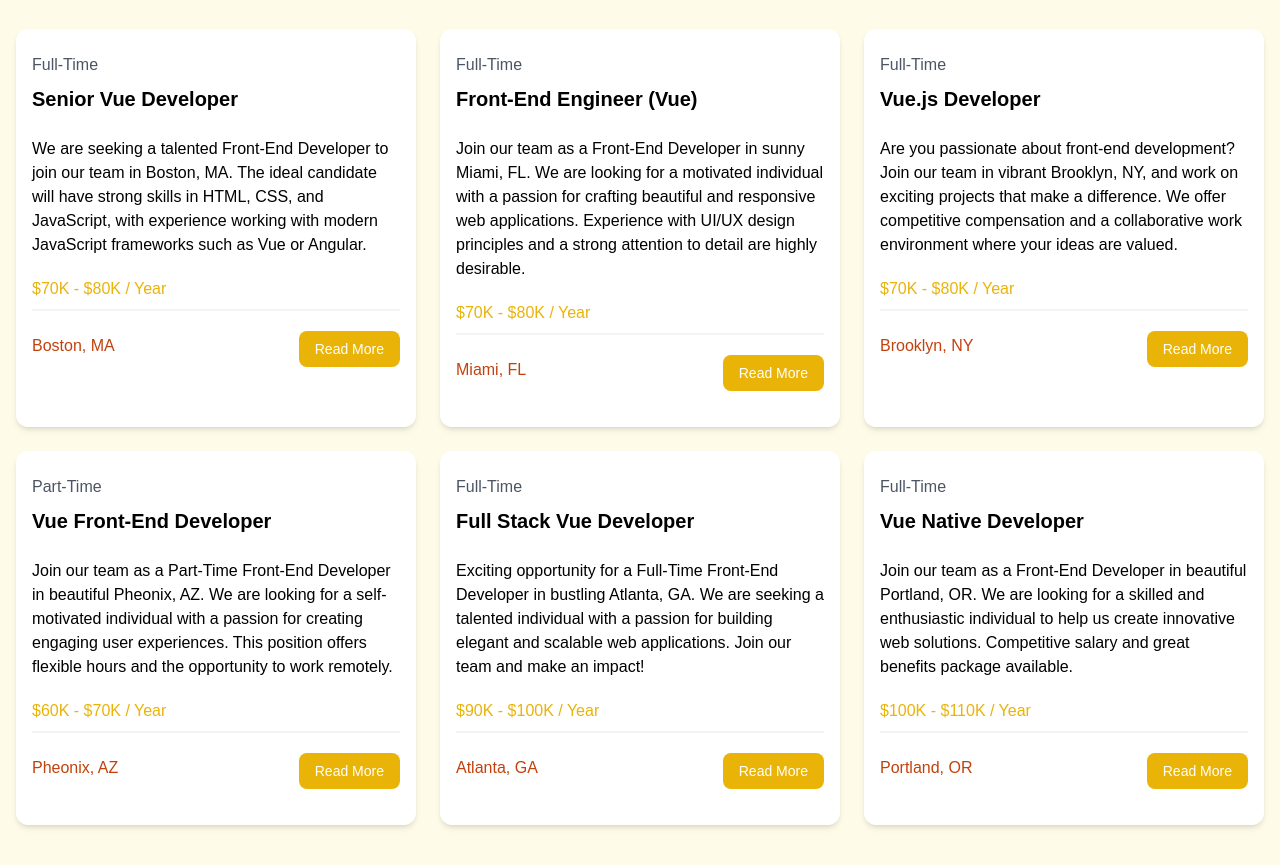
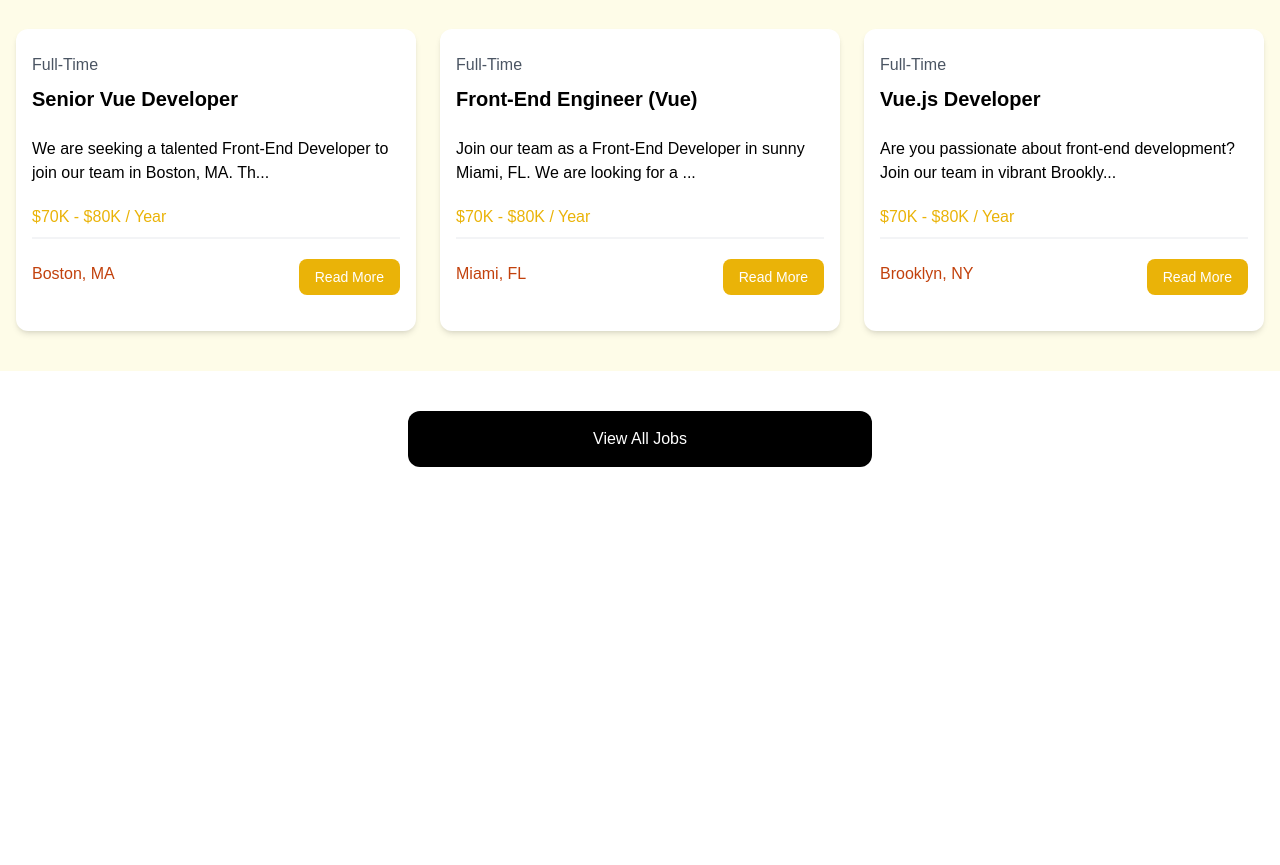
Before and after one commit to tosvic/vue-cdn_test, a Vue app in the folder vue-cc24/: page / in a window 1280 px wide. Shown: the part 680-1545 px from the top of the page. After the commit the page ends 1187 px from the top, so only its background shows below. Built offline with nearby package versions, Linux system fonts and the light colour scheme.

Commit message:
truncatedDescription

```diff
--- a/vue-cc24/src/App.vue
+++ b/vue-cc24/src/App.vue
@@ -11,5 +11,5 @@ import Joblistings from "./Joblistings.vue";
   <Hero title="hello peole" subtitle="chilling with props"/>
   <HomeCard />
   <!-- <JobList /> -->
-  <Joblistings :limit="0" />
+  <Joblistings :limit="3" :showButton="true" />
 </template>
--- a/vue-cc24/src/JobList.vue
+++ b/vue-cc24/src/JobList.vue
@@ -1,9 +1,22 @@
 <script setup>
-import { defineProps } from "vue";
+import { defineProps, ref, computed, } from "vue";
 
-defineProps({
-  job: Object
+const props = defineProps({
+  job: Object,
 });
+
+
+const showFullDescription = ref(false);
+
+
+const truncatedDescription = computed(() => {
+  let description = props.job.description;
+  if (!showFullDescription.value) {
+    description = description.substring(0, 80) + '...';
+  }
+  return description;
+});
+
 </script>
 
 <template>
@@ -15,7 +28,8 @@ defineProps({
               </div>
 
               <div class="mb-5">
-                {{ job.description }}
+                <!-- {{ job.description }} -->
+                  {{ truncatedDescription }}
               </div>
 
               <h3 class="text-yellow-500 mb-2">{{job.salary}} / Year</h3>
--- a/vue-cc24/src/Joblistings.vue
+++ b/vue-cc24/src/Joblistings.vue
@@ -7,7 +7,11 @@ const jobs = ref(jobData);
 // console.log(jobs.value);
 
 defineProps({
-  limit: Number
+  limit: Number,
+  showButton: {
+  type: Boolean,
+  default: false,
+  }
 })
 </script>
 
@@ -20,4 +24,11 @@ defineProps({
       </div>
     </div>
   </section>
+
+  <section v-if="showButton"  class="m-auto max-w-lg my-10 px-6">
+      <a
+        href="/jobs"
+        class="block bg-black text-white text-center py-4 px-6 rounded-xl hover:bg-gray-700"
+        >View All Jobs</a>
+    </section>
 </template>
```
